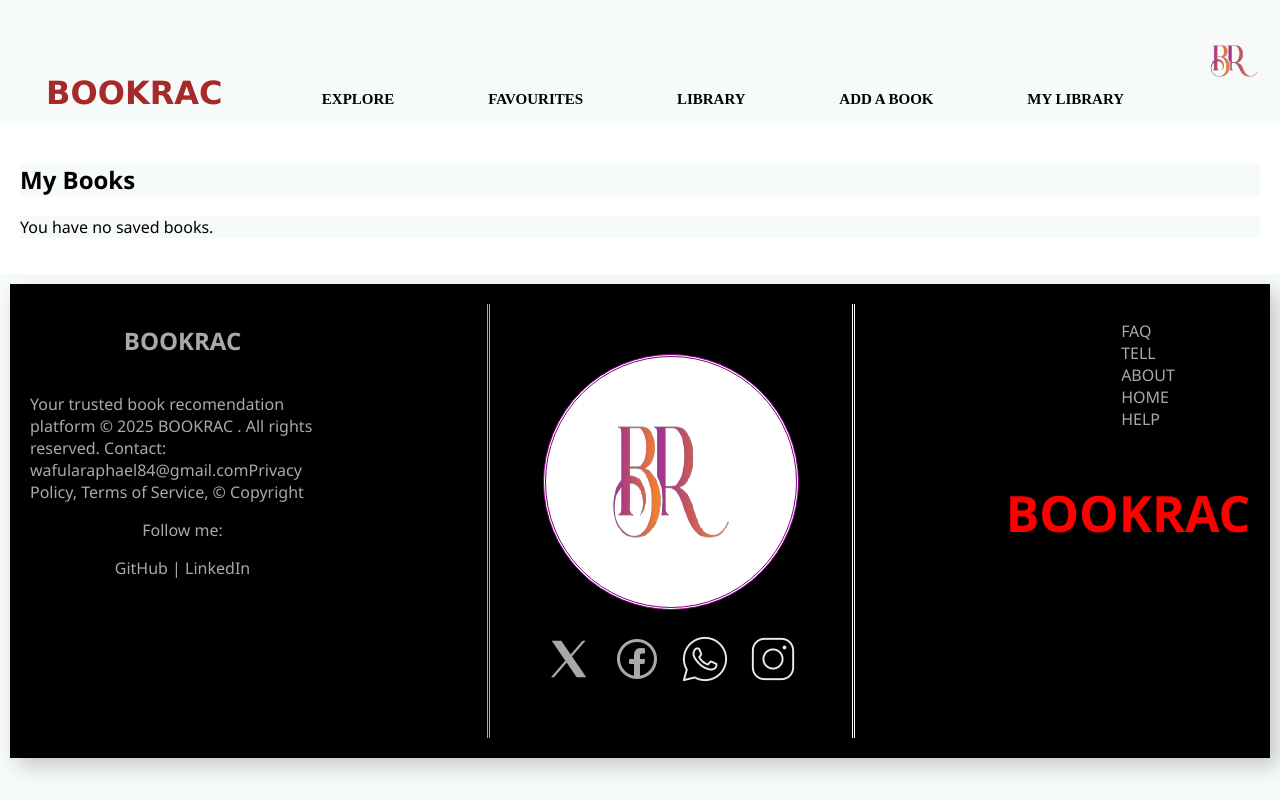
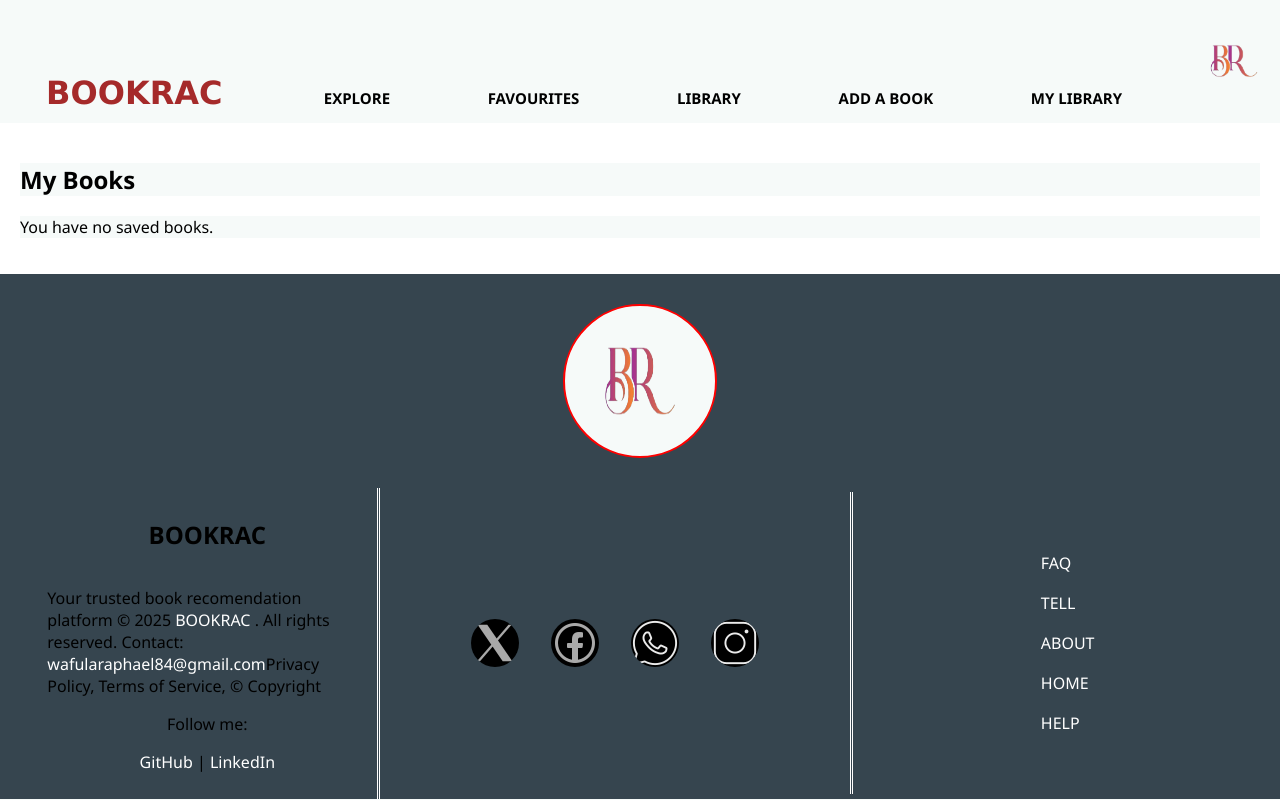
Before and after one commit to RAPHAELWAFULA/bookrecapp, a React (Create React App) app: page /MyBooks in a window 1280 px wide. Built offline with nearby package versions, Linux system fonts and the light colour scheme.

Commit message:
end front end"

```diff
--- a/src/App.css
+++ b/src/App.css
@@ -52,48 +52,6 @@
 }
 
 
-/* .cards{
-    display: flex;
-    flex-direction: row;
-    margin-top: 100px;
-    box-shadow: 0 8px 20px rgba(0, 0, 0, 0.2);
-    justify-content: space-between;
-    padding: 20px;
-    font-family: nova;
-    margin-bottom:50px ;
-    width: 80%;
-      overflow-y: scroll;
-      overflow: auto;
-      gap: 20px;
-
-}
-
-.cards img{
-  width:150px ;
-  height:200px ;
-  border:1px solid yellowgreen;
-  box-shadow: 0 8px 20px yellowgreen;
-
-}
-
-.cards a{
-  text-decoration: none;
-  color:yellowgreen ;
-}
-.cards a:hover{
-  text-decoration: underline;
-  font-size: larger;
-  transition: all 0.3s ease;
-}
-
-
-
-.cards img:hover{
-  text-decoration: underline;
-  font-size: 105%;
-  transition: all 0.3s ease;
-
-} */
 
 /* explore styling */
 .explore {
@@ -154,10 +112,7 @@
 
 
 /* contact page styling */
-.container{
 
-
-}
 .contact-container {
   max-width: 600px;
   margin: 50px auto;
@@ -240,7 +195,7 @@
 
 
 /* footer styling */
-.footer{
+/* .footer{
   display: flex;
   background-color:black ;
    padding: 20px;
@@ -250,6 +205,7 @@
    margin: 10px;
    flex-direction: row;
    justify-content: space-between;
+   height: fit-content;
 }
 .footer1{
   display: flex;
@@ -344,4 +300,4 @@
   color: red;
   font-size: 50px;
 
-}
+} */
--- a/src/components/footer.css
+++ b/src/components/footer.css
@@ -0,0 +1,114 @@
+.footer-container{
+    display:flex;
+    align-items: center;
+    justify-content: center;
+    flex-wrap: wrap;
+    flex-direction: column;
+    background-color:#36454F;
+}
+
+
+.topfooter{
+    display: flex;
+    justify-content: center;
+    align-items: center;
+    width: 100%;
+    background-color:#36454F;
+
+}
+.topfooter img{
+    width: 150px;
+    height: 150px;
+    border-radius: 50%;
+    border: 2px double red;
+    margin: 30px;
+}
+
+
+.bottomfooter{
+    display: flex;
+    align-items: center;
+    justify-content: space-around;
+    flex-direction: row;
+    background-color:#36454F;
+
+}
+
+.footerinfo{
+    display: flex;
+    justify-content: center;
+    align-items: center;
+    background-color:#36454F;
+    width: 25%;
+    padding: 10px;
+    flex-direction: column;
+    border-right: 3px double white ;}
+
+.footerinfo p{
+    background-color:#36454F;
+}
+
+.footerinfo a{
+    background-color:#36454F;
+    color:white;
+    text-decoration: none;
+}
+
+.footerinfo a :hover{
+color:red;
+}
+
+.footericons{
+    display: flex;
+    justify-content: space-around;
+    align-items: flex-end;
+    width: 25%;
+    background-color:#36454F;
+    height: 100%;
+
+}
+
+.footerlinks a {
+
+    background-color:#36454F;
+    display: flex;
+    color: white;
+    list-style-type: none;
+    line-height: 40px;
+    text-decoration: none;
+
+
+}
+
+.footerlinks   ul a :hover{
+    color: black;
+}
+
+
+.footerlinks{
+    width: 25%;
+    background-color:#36454F;
+    display: flex;
+    justify-content: center;
+    border-left: 3px double white;
+    height: 100%;
+    padding: 35px;
+
+
+}
+.footerlinks ul{
+   list-style-type: none;
+   background-color:#36454F;
+}
+
+
+.footericons img{
+    /* border: 1px solid red; */
+    border-radius: 50%;
+}
+
+
+.bottomfooter a :hover{
+    color:red;
+
+}
--- a/src/components/footer.js
+++ b/src/components/footer.js
@@ -4,9 +4,14 @@ import "./footer.css";
 
 const Footer = () => {
   return (
-    <div className="footer">
-      <div className="footer1">
-      <h2 style={{backgroundColor:"black"}}>BOOKRAC</h2>
+    <div className="footer-container">
+      <div className="topfooter">
+        <img src="/footerlogo.png" alt=""/>
+      </div>
+      <div className="bottomfooter">
+
+        <div className="footerinfo">
+        <h2 style={{backgroundColor:"#36454F"}}>BOOKRAC</h2>
      <p> Your trusted book recomendation platform
       &copy; 2025 <a href="">BOOKRAC</a> . All rights reserved.
       Contact: <a href="">wafularaphael84@gmail.com</a>
@@ -33,23 +38,19 @@ const Footer = () => {
         </a></p>
 
 
-      </div>
+        </div>
+        < div className="footericons">
 
-    <div className="footericon-cont">
-      <div className="footlogo">
-      <img src="./footerlogo.png" alt="Description" />
-
-      </div>
-      <div className="footericons">
-      <img src="./iconx2.png" alt="Book Cover" />
+      <img src="./iconX2.png" alt="Book Cover" />
       <img src="/iconfb2.png" alt="Book Cover" />
       <img src="/iconwhatsap2.png" alt="Book Cover" />
       <img src="/iconisnta2.png" alt="Book Cover" />
 
-      </div>
-      </div>
 
-      <div className="footerinfo">
+        </div>
+        <div className="footerlinks" style={{
+
+        }}>
         <ul>
           <li><a href="">FAQ</a></li>
           <li><a href="">TELL</a></li>
@@ -57,12 +58,8 @@ const Footer = () => {
           <li><a href="">HOME</a></li>
           <li><a href="">HELP</a></li>
         </ul>
-
-        <h1>BOOKRAC</h1>
-
-
+        </div>
       </div>
-
     </div>
   );
 };
--- a/src/components/navbar.css
+++ b/src/components/navbar.css
@@ -52,7 +52,7 @@ align-items: flex-end;
  text-decoration: none;
  color:  black;
  font-weight: 600;
- font-family: nova;
+ font-family:'Segoe UI', Tahoma, Geneva, Verdana, sans-serif;
 
 
 }
@@ -72,9 +72,12 @@ align-items: flex-end;
 .navlinks a:active
 {
     color:red;
-    text-decoration: overline;
     font-weight: 600;
     font-size: larger;
+    padding: 5px;
+    border-radius: 10px;
+    box-shadow: 4px 4px 10px rgba(0, 0, 0, 0.2);
+
 
 
 }
```
Also changed, not shown: public/tryX.png (added).
